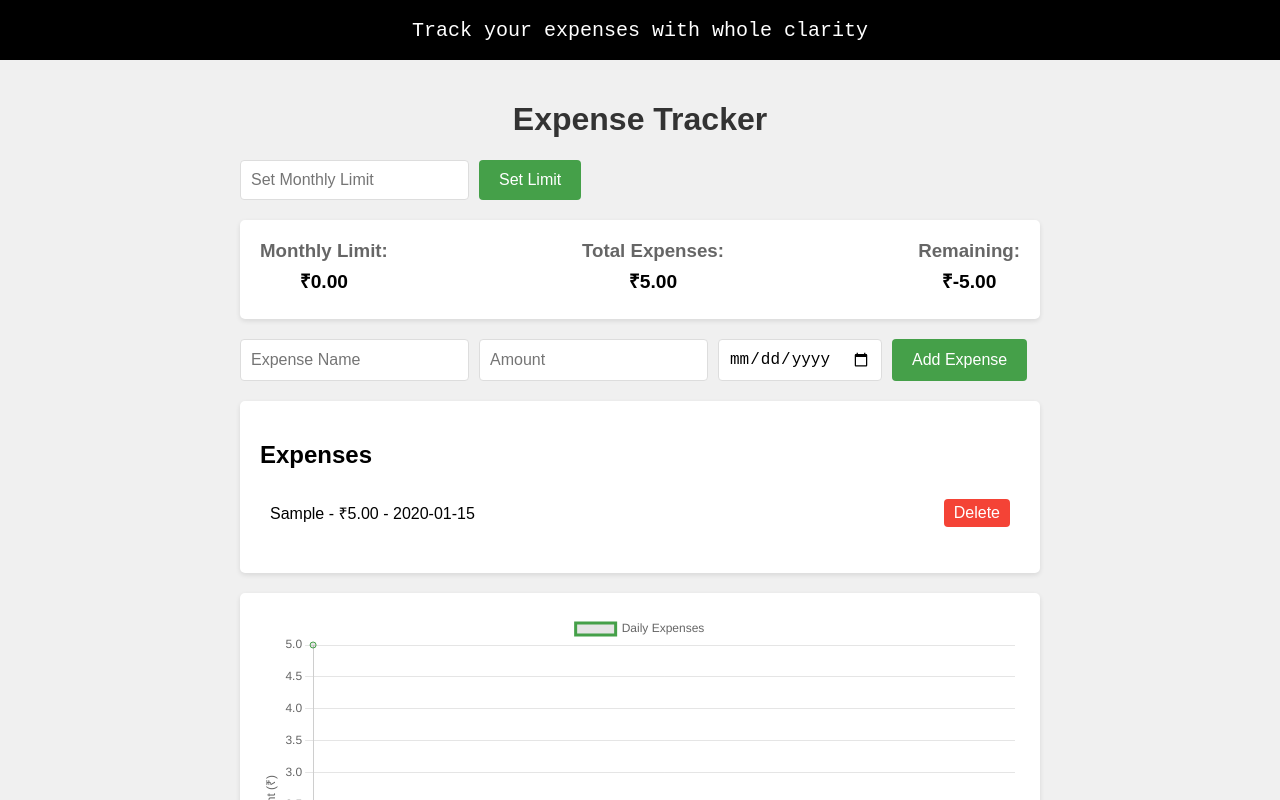
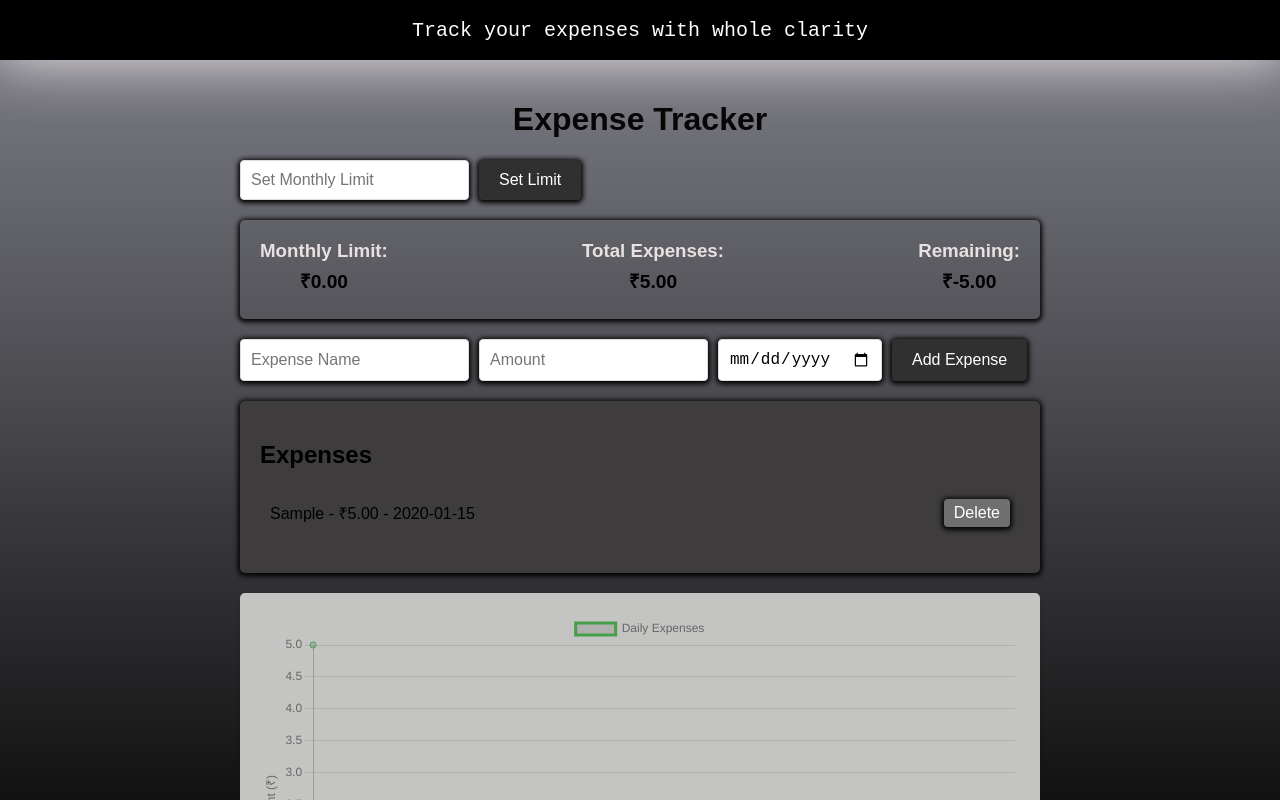
Before and after one commit to Jivan052/ExpenseTracker, a plain HTML site: page Webapp/index.html in a window 1280 px wide. Both pictures are taken after typing "Sample", "5", "2020-01-15" into the empty fields and a click on the button "Add Expense". Shown: the top 800 px of the page. Drawn offline with nearby package versions, Linux system fonts and the light colour scheme.

Commit message:
Update style.css
changed some background and added some effects for hover button lists .

```diff
--- a/Webapp/style.css
+++ b/Webapp/style.css
@@ -2,18 +2,28 @@ body {
     font-family: Arial, sans-serif;
     margin: 0;
     padding: 0;
-    background-color: #f0f0f0;
+    /* background-color: #f0f0f0; */
+    background: linear-gradient(180deg, rgba(129,129,139,1) 0%, rgba(11,11,11,1) 78%);
 }
 
 .container {
     max-width: 800px;
     margin: 0 auto;
     padding: 20px;
+
 }
 
 h1 {
     text-align: center;
-    color: #333;
+    color: #060606;
+}
+
+
+.child-box{
+    /* background-color: #faf7e9; */
+    box-shadow: 0px 1px 5px 2px rgb(0, 0, 0);
+    background-color: #c4c4c2;
+
 }
 
 .limit-container, .form-container {
@@ -21,35 +31,44 @@ h1 {
     flex-direction: column;
     gap: 10px;
     margin-bottom: 20px;
+
 }
 
 .status-container {
     display: flex;
     flex-direction: column;
     margin-bottom: 20px;
-    background-color: white;
+    /* background-color: white; */
     padding: 20px;
     border-radius: 5px;
-    box-shadow: 0 2px 5px rgba(0,0,0,0.1);
+    /* box-shadow: 0 2px 5px rgba(0,0,0,0.1); */
+    box-shadow: 0px 1px 5px 2px rgb(0, 0, 0);
+
 }
-
+.creater-name{
+    color: aliceblue;
+}
 .status-item {
     text-align: center;
     margin-bottom: 10px;
+
 }
 
 .status-item h3 {
     margin: 0;
-    color: #666;
+    color: #e9e1e1;
+
 }
 
 .status-item p {
     margin: 5px 0;
     font-size: 1.2em;
     font-weight: bold;
+
 }
 
 input {
+    box-shadow: 0px 1px 5px 2px rgb(0, 0, 0);
     padding: 10px;
     border: 1px solid #ddd;
     border-radius: 4px;
@@ -58,25 +77,33 @@ input {
 
 button {
     padding: 10px 20px;
-    background-color: #45a049;
+    background-color: #303030;
+
     color: white;
     border: none;
     border-radius: 4px;
     cursor: pointer;
     transition: background-color 0.3s;
     font-size: 16px;
+    box-shadow: 0px 1px 5px 2px rgb(0, 0, 0);
+
 }
 
 button:hover {
-    background-color: #3d8b41;
+    background-color: #474545;
+    box-shadow: -2px -1px 12px 1px whitesmoke;
+
 }
 
 .expense-list {
-    background-color: white;
+    /* background-color: white; */
+    background-color: #3e3c3c;
     padding: 20px;
     border-radius: 5px;
     margin-bottom: 20px;
     box-shadow: 0 2px 5px rgba(0,0,0,0.1);
+    box-shadow: 0px 1px 5px 2px rgb(0, 0, 0);
+
 }
 
 ul {
@@ -89,7 +116,8 @@ li {
     justify-content: space-between;
     align-items: center;
     padding: 10px;
-    border-bottom: 1px solid #eee;
+    /* border-bottom: 1px solid #eee; */
+    background-color: #3e3c3c;
     flex-wrap: wrap;
 }
 
@@ -98,7 +126,9 @@ li:last-child {
 }
 
 .chart-container {
-    background-color: white;
+    /* background-color: white; */
+    background-color: #c4c4c2;
+
     padding: 20px;
     border-radius: 5px;
     box-shadow: 0 2px 5px rgba(0,0,0,0.1);
@@ -106,7 +136,7 @@ li:last-child {
 
 .alert {
     padding: 20px;
-    background-color: #f44336;
+    background-color: #716e6e;
     color: white;
     margin-bottom: 15px;
     border-radius: 4px;
@@ -143,13 +173,13 @@ li:last-child {
 }
 
 .delete-btn {
-    background-color: #f44336;
+    background-color: #716e6e;
     padding: 5px 10px;
     margin-left: 10px;
 }
 
 .delete-btn:hover {
-    background-color: #da190b;
+    background-color: #858282;
 }
 
 .Header {
@@ -163,6 +193,7 @@ li:last-child {
     align-items: center;
     justify-content: center;
     padding: 10px;
+    box-shadow: 1px -1px 55px 2px rgb(230, 225, 225);
 }
 
 @media (min-width: 768px) {
```
